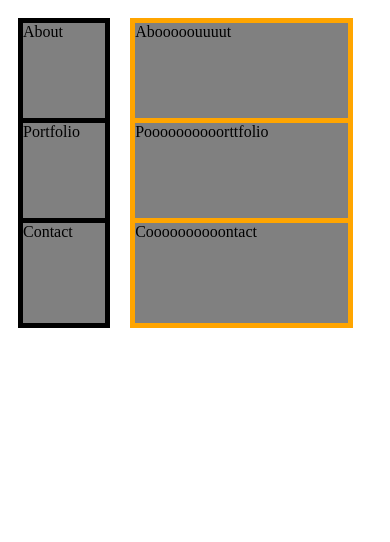
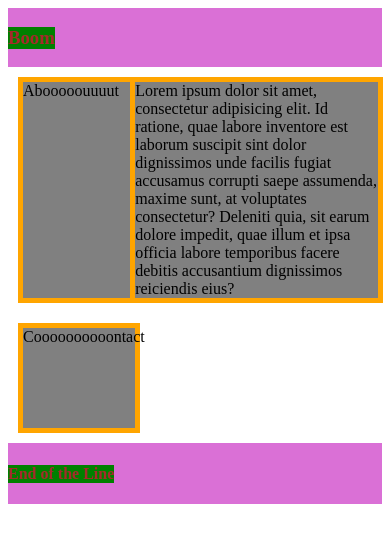
Before and after one commit to aabazary/Akon2, a plain HTML site: page index.html in a window 390 px wide. Drawn offline with Linux system fonts and the light colour scheme.

Commit message:
adjusting media querys

```diff
--- a/assets/style.css
+++ b/assets/style.css
@@ -1,7 +1,21 @@
+header{
+    display: flex;
+    background-color: orchid;
+
+}
+
+header h2{
+    color: red;
+    background-color: yellow;
+}
+
+header h3{
+    display: none;
+}
 .gridcontainer{
     display: grid;
-    grid-template-columns:30% 65% ;
-    grid-template-rows: 100px 100px 100px;
+    grid-template-columns:30% 65%;
+    grid-template-rows: fit-content(100%) fit-content(100%) fit-content(100%);
 
 }
 .containerL{
@@ -44,3 +58,42 @@
     min-width: 50px;
     min-height: 100px;
 }
+
+footer{
+    display: flex;
+    background-color: orchid;
+
+}
+
+footer h4{
+    color: brown;
+    background-color: green;
+
+}
+@media (max-width:750px){
+    header h2{
+    display:none;}
+    header h3{
+    display: flex;
+    background-color: green;
+    color: brown;
+    }
+
+    .containerL{
+        display: none;
+    }
+    .containerR-1{
+        width: 100%;
+        min-height: 100px;
+    }
+    .containerR-2{
+        width: 100%;
+        min-height: 100px;
+    }
+    .containerR-3{
+        width: 100%;
+        min-height: 100px;
+    }
+
+
+}
--- a/index.html
+++ b/index.html
@@ -1,18 +1,22 @@
 <!DOCTYPE html>
 <html lang="en">
-<head>
+<header>
     <meta charset="UTF-8">
     <meta http-equiv="X-UA-Compatible" content="IE=edge">
     <meta name="viewport" content="width=device-width, initial-scale=1.0">
     <link rel="stylesheet" href="./assets/style.css">
     <title>Akon Profile</title>
-</head>
+    <h2>Game Time Face Time</h2>
+    <h3>Boom</h3>
+</header>
 <body>
     <div class="gridcontainer">
         <div class="containerL containerL-1">About</div>
         <div class="containerR containerR-1">Abooooouuuut</div>
         <div class="containerL containerL-2">Portfolio</div>
-        <div class="containerR containerR-2">Poooooooooorttfolio</div>
+        <div class="containerR containerR-2">Lorem ipsum dolor sit amet, consectetur adipisicing elit. Id ratione, quae labore inventore est laborum suscipit sint dolor dignissimos unde facilis fugiat accusamus corrupti saepe assumenda, maxime sunt, at voluptates consectetur? Deleniti quia, sit earum dolore impedit, quae illum et ipsa officia labore temporibus facere debitis accusantium dignissimos reiciendis eius?
+
+        </div>
         <div class="containerL containerL-3">Contact</div>
         <div class="containerR containerR-3">Coooooooooontact</div>
 
@@ -21,4 +25,7 @@
 
 
 </body>
+<footer>
+    <h4>End of the Line</h4>
+</footer>
 </html>
```
